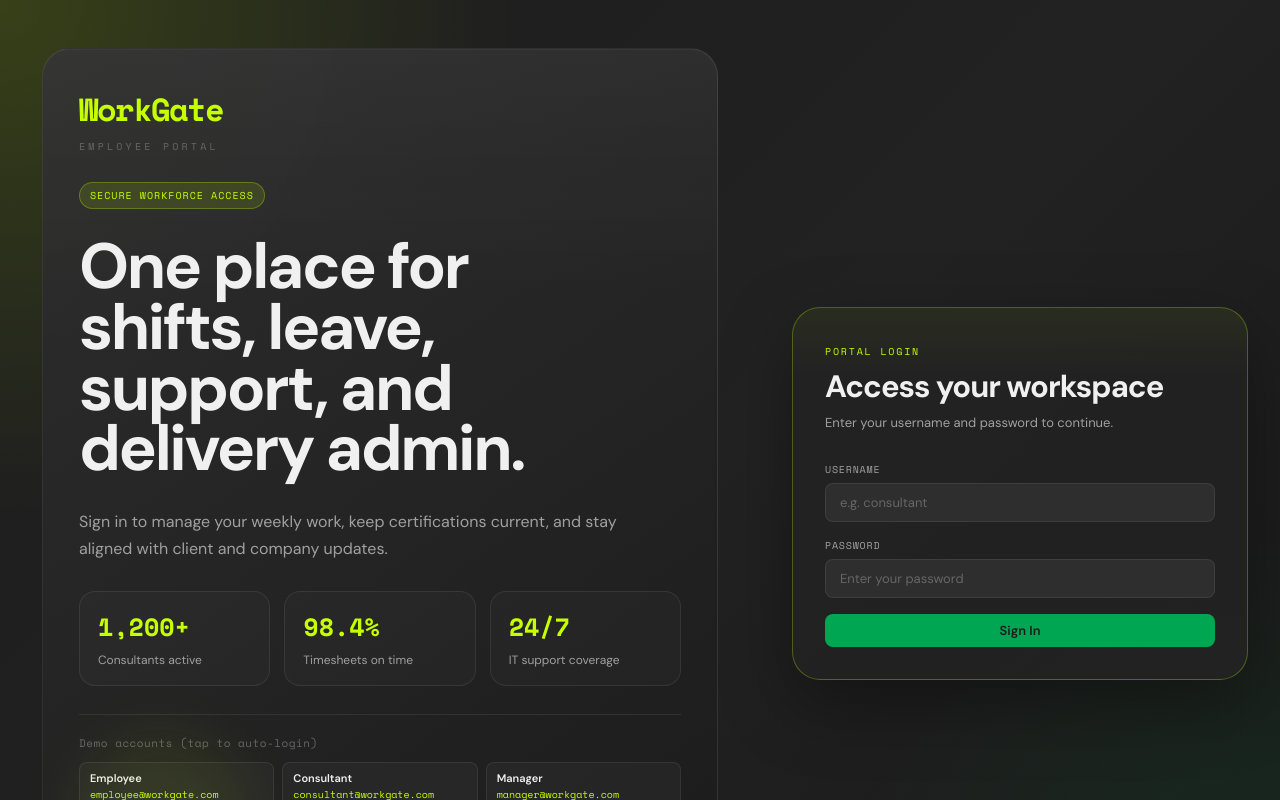
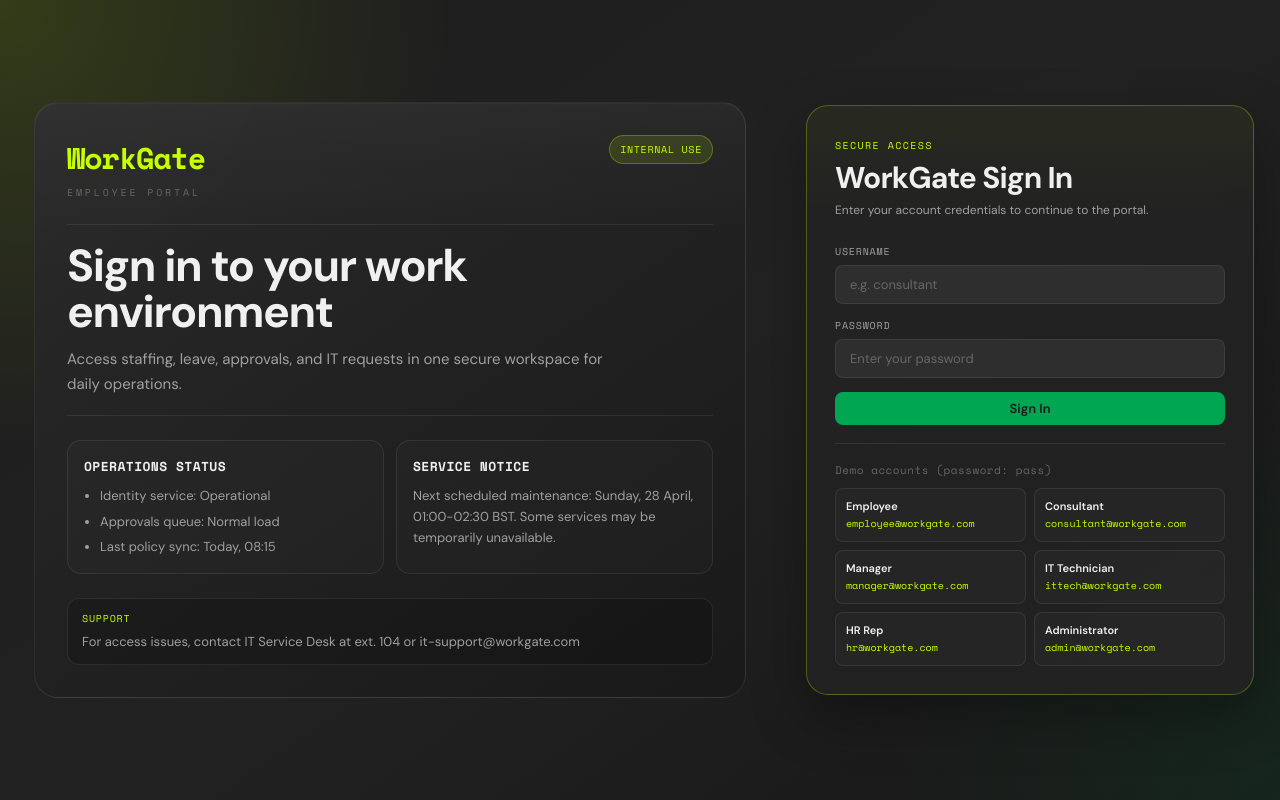
Before and after one commit to ChristopherRomano/WorkGate, a React (Vite) app in the folder WorkGate-frontend/FDM/: page /login in a window 1280 px wide. Shown: the top 800 px of the page. Built offline with nearby package versions, Linux system fonts and the light colour scheme.

Commit message:
updated login page
UI improvements

```diff
--- a/WorkGate-frontend/FDM/src/pages/Login.jsx
+++ b/WorkGate-frontend/FDM/src/pages/Login.jsx
@@ -3,12 +3,6 @@ import { useNavigate } from 'react-router-dom';
 import { useAuth } from '../context/AuthContext';
 import '../styles/components.css';
 import styles from './Login.module.css';
-
-const QUICK_STATS = [
-  { value: '1,200+', label: 'Consultants active' },
-  { value: '98.4%', label: 'Timesheets on time' },
-  { value: '24/7', label: 'IT support coverage' },
-];
 
 const ACCOUNTS = [
   { email: 'employee@workgate.com',   role: 'Employee' },
@@ -77,39 +71,44 @@ export default function Login() {
   return (
     <div className={styles.page}>
       <div className={styles.shell}>
-        <section className={styles.hero}>
-          <div className={styles.heroInner}>
-            <div className={styles.brand}>
-              <div className={styles.brandMark}>WorkGate</div>
-              <div className={styles.brandSub}>Employee Portal</div>
+        <section className={styles.workspace}>
+          <div className={styles.workspaceCard}>
+            <header className={styles.brandRow}>
+              <div>
+                <div className={styles.brandMark}>WorkGate</div>
+                <div className={styles.brandSub}>Employee Portal</div>
+              </div>
+              <span className={styles.badge}>Internal Use</span>
+            </header>
+
+            <div className={styles.workspaceIntro}>
+              <h1 className={styles.title}>Sign in to your work environment</h1>
+              <p className={styles.copy}>
+                Access staffing, leave, approvals, and IT requests in one secure workspace for daily operations.
+              </p>
             </div>
 
-            <span className={styles.kicker}>Secure workforce access</span>
-            <h1 className={styles.title}>One place for shifts, leave, support, and delivery admin.</h1>
-            <p className={styles.copy}>
-              Sign in to manage your weekly work, keep certifications current, and stay aligned with client and company updates.
-            </p>
+            <div className={styles.infoGrid}>
+              <article className={styles.infoCard}>
+                <h2 className={styles.infoTitle}>Operations Status</h2>
+                <ul className={styles.infoList}>
+                  <li>Identity service: Operational</li>
+                  <li>Approvals queue: Normal load</li>
+                  <li>Last policy sync: Today, 08:15</li>
+                </ul>
+              </article>
 
-            <div className={styles.metrics}>
-              {QUICK_STATS.map((item) => (
-                <div key={item.label} className={styles.metricCard}>
-                  <div className={styles.metricValue}>{item.value}</div>
-                  <div className={styles.metricLabel}>{item.label}</div>
-                </div>
-              ))}
+              <article className={styles.infoCard}>
+                <h2 className={styles.infoTitle}>Service Notice</h2>
+                <p className={styles.infoText}>
+                  Next scheduled maintenance: Sunday, 28 April, 01:00-02:30 BST. Some services may be temporarily unavailable.
+                </p>
+              </article>
             </div>
 
-            <div className={styles.demoBox}>
-              <div className={styles.demoLabel}>Demo accounts (tap to auto-login)</div>
-              <div className={styles.demoGrid}>
-                {ACCOUNTS.map(({ email, role }) => (
-                  <button key={email} className={styles.demoBtn} onClick={() => quickLogin(email)}>
-                    <span className={styles.demoRole}>{role}</span>
-                    <span className={styles.demoUser}>{email}</span>
-                    <span className={styles.demoPass}>password: pass</span>
-                  </button>
-                ))}
-              </div>
+            <div className={styles.supportBar}>
+              <span className={styles.supportLabel}>Support</span>
+              <p className={styles.supportText}>For access issues, contact IT Service Desk at ext. 104 or it-support@workgate.com</p>
             </div>
           </div>
         </section>
@@ -117,9 +116,9 @@ export default function Login() {
         <section className={styles.panelWrap}>
           <div className={`${styles.panel} animate-fade`}>
             <div className={styles.panelHeader}>
-              <span className={styles.panelEyebrow}>Portal Login</span>
-              <h2 className={styles.panelTitle}>Access your workspace</h2>
-              <p className={styles.panelCopy}>Enter your username and password to continue.</p>
+              <span className={styles.panelEyebrow}>Secure Access</span>
+              <h2 className={styles.panelTitle}>WorkGate Sign In</h2>
+              <p className={styles.panelCopy}>Enter your account credentials to continue to the portal.</p>
             </div>
 
             <form className={styles.form} onSubmit={handleSubmit}>
@@ -155,6 +154,18 @@ export default function Login() {
                 Sign In
               </button>
             </form>
+
+            <div className={styles.demoBox}>
+              <div className={styles.demoLabel}>Demo accounts (password: pass)</div>
+              <div className={styles.demoGrid}>
+                {ACCOUNTS.map(({ email, role }) => (
+                  <button key={email} className={styles.demoBtn} onClick={() => quickLogin(email)}>
+                    <span className={styles.demoRole}>{role}</span>
+                    <span className={styles.demoUser}>{email}</span>
+                  </button>
+                ))}
+              </div>
+            </div>
           </div>
         </section>
       </div>
--- a/WorkGate-frontend/FDM/src/pages/Login.module.css
+++ b/WorkGate-frontend/FDM/src/pages/Login.module.css
@@ -1,278 +1,235 @@
 .page {
   min-height: 100vh;
   background:
-    radial-gradient(circle at top left, rgba(197, 255, 0, 0.16), transparent 32%),
-    radial-gradient(circle at bottom right, rgba(0, 166, 81, 0.14), transparent 28%),
-    linear-gradient(135deg, var(--black) 0%, var(--black-2) 52%, #181818 100%);
+    radial-gradient(circle at top left, rgba(197, 255, 0, 0.14), transparent 30%),
+    radial-gradient(circle at bottom right, rgba(0, 166, 81, 0.1), transparent 26%),
+    linear-gradient(145deg, var(--black) 0%, var(--black-2) 50%, #171717 100%);
 }
 
 .shell {
   min-height: 100vh;
   display: grid;
-  grid-template-columns: minmax(0, 1.15fr) minmax(420px, 520px);
+  grid-template-columns: minmax(0, 1.2fr) minmax(420px, 500px);
 }
 
-.hero {
+.workspace {
   position: relative;
-  padding: 48px 42px;
+  padding: 42px 34px;
   display: flex;
-  align-items: stretch;
+  align-items: center;
 }
 
-.heroInner {
+.workspaceCard {
   width: 100%;
   border: 1px solid var(--border);
-  border-radius: 28px;
+  border-radius: 24px;
   background:
-    linear-gradient(180deg, rgba(255, 255, 255, 0.03), transparent 28%),
-    linear-gradient(145deg, rgba(46, 46, 46, 0.96), rgba(28, 28, 28, 0.94));
+    linear-gradient(180deg, rgba(255, 255, 255, 0.03), transparent 22%),
+    linear-gradient(145deg, rgba(42, 42, 42, 0.96), rgba(26, 26, 26, 0.94));
   box-shadow: inset 0 1px 0 rgba(255, 255, 255, 0.03);
-  padding: 36px;
+  padding: 32px;
   display: flex;
   flex-direction: column;
-  justify-content: space-between;
-  gap: 28px;
+  gap: 24px;
   overflow: hidden;
 }
 
-.heroInner::after {
-  content: '';
-  position: absolute;
-  inset: auto auto 72px 72px;
-  width: 180px;
-  height: 180px;
-  border-radius: 999px;
-  background: rgba(197, 255, 0, 0.08);
-  filter: blur(28px);
-  pointer-events: none;
+.brandRow {
+  display: flex;
+  align-items: flex-start;
+  justify-content: space-between;
+  gap: 12px;
 }
 
 .brandMark {
   font-family: var(--mono);
-  font-size: 32px;
+  font-size: 30px;
   font-weight: 700;
   color: var(--lime);
-  letter-spacing: -1.6px;
+  letter-spacing: -1.1px;
 }
 
 .brandSub {
-  margin-top: 6px;
+  margin-top: 5px;
   font-family: var(--mono);
   font-size: 10px;
-  letter-spacing: 3.2px;
+  letter-spacing: 2.8px;
   text-transform: uppercase;
   color: var(--text-dim);
 }
 
-.kicker {
+.badge {
   display: inline-flex;
   align-items: center;
-  width: fit-content;
-  padding: 5px 10px;
+  padding: 6px 10px;
   border-radius: 999px;
   border: 1px solid var(--lime-border);
   background: var(--lime-dim);
   color: var(--lime);
   font-family: var(--mono);
   font-size: 10px;
-  letter-spacing: 1px;
+  letter-spacing: 0.7px;
   text-transform: uppercase;
 }
 
+.workspaceIntro {
+  border-top: 1px solid var(--border);
+  border-bottom: 1px solid var(--border);
+  padding: 18px 0;
+}
+
 .title {
-  max-width: 12ch;
-  font-size: clamp(40px, 5vw, 68px);
-  line-height: 0.95;
-  letter-spacing: -2.4px;
+  max-width: 16ch;
+  font-size: clamp(32px, 3.5vw, 48px);
+  line-height: 1.03;
+  letter-spacing: -1.4px;
   color: var(--text);
 }
 
 .copy {
+  margin-top: 12px;
   max-width: 560px;
-  font-size: 16px;
-  line-height: 1.7;
+  font-size: 15px;
+  line-height: 1.65;
   color: var(--text-muted);
 }
 
-.metrics {
+.infoGrid {
   display: grid;
-  grid-template-columns: repeat(3, minmax(0, 1fr));
-  gap: 14px;
+  grid-template-columns: repeat(2, minmax(0, 1fr));
+  gap: 12px;
 }
 
-.metricCard {
-  padding: 16px 18px;
-  border-radius: 16px;
-  background: rgba(255, 255, 255, 0.02);
+.infoCard {
+  padding: 16px;
+  border-radius: 14px;
+  background: rgba(255, 255, 255, 0.015);
   border: 1px solid var(--border);
 }
 
-.metricValue {
+.infoTitle {
+  font-size: 13px;
+  letter-spacing: 0.4px;
+  text-transform: uppercase;
+  color: var(--text);
   font-family: var(--mono);
-  font-size: 25px;
-  font-weight: 700;
+}
+
+.infoList {
+  margin-top: 10px;
+  margin-left: 16px;
+  display: grid;
+  gap: 6px;
+  color: var(--text-muted);
+  font-size: 13px;
+  line-height: 1.5;
+}
+
+.infoText {
+  margin-top: 10px;
+  color: var(--text-muted);
+  font-size: 13px;
+  line-height: 1.6;
+}
+
+.supportBar {
+  border: 1px solid var(--border);
+  border-radius: 12px;
+  background: rgba(0, 0, 0, 0.16);
+  padding: 12px 14px;
+  display: grid;
+  gap: 6px;
+}
+
+.supportLabel {
+  font-family: var(--mono);
+  font-size: 10px;
+  letter-spacing: 0.8px;
+  text-transform: uppercase;
   color: var(--lime);
 }
 
-.metricLabel {
-  margin-top: 6px;
-  font-size: 12px;
+.supportText {
+  font-size: 13px;
   color: var(--text-muted);
-}
-
-.notice {
-  display: grid;
-  grid-template-columns: auto 1fr;
-  gap: 16px;
-  align-items: start;
-  padding-top: 20px;
-  border-top: 1px solid var(--border);
-}
-
-.noticeLabel {
-  padding: 5px 10px;
-  border-radius: 999px;
-  background: var(--green-muted);
-  color: var(--green-bright);
-  font-family: var(--mono);
-  font-size: 10px;
-  letter-spacing: 1px;
-  text-transform: uppercase;
-}
-
-.noticeBody {
-  max-width: 460px;
-  color: var(--text-muted);
-  font-size: 13px;
-  line-height: 1.7;
+  line-height: 1.55;
 }
 
 .panelWrap {
   display: flex;
   align-items: center;
   justify-content: center;
-  padding: 32px;
+  padding: 26px;
 }
 
 .panel {
   width: 100%;
-  border-radius: 28px;
+  border-radius: 22px;
   border: 1px solid var(--lime-border);
   background:
-    linear-gradient(180deg, rgba(197, 255, 0, 0.05), transparent 18%),
+    linear-gradient(180deg, rgba(197, 255, 0, 0.04), transparent 18%),
     rgba(34, 34, 34, 0.94);
-  box-shadow: 0 24px 70px rgba(0, 0, 0, 0.35);
-  padding: 32px;
+  box-shadow: 0 22px 56px rgba(0, 0, 0, 0.3);
+  padding: 28px;
 }
 
 .panelHeader {
-  margin-bottom: 28px;
+  margin-bottom: 24px;
 }
 
 .panelEyebrow {
   font-family: var(--mono);
   font-size: 10px;
-  letter-spacing: 1.8px;
+  letter-spacing: 1.4px;
   color: var(--lime);
   text-transform: uppercase;
 }
 
 .panelTitle {
-  margin-top: 10px;
-  font-size: 31px;
+  margin-top: 8px;
+  font-size: 30px;
   line-height: 1;
-  letter-spacing: -1px;
+  letter-spacing: -0.9px;
 }
 
 .panelCopy {
-  margin-top: 10px;
+  margin-top: 8px;
   color: var(--text-muted);
-  font-size: 13px;
-  line-height: 1.7;
+  font-size: 12px;
+  line-height: 1.6;
 }
 
 .form {
   display: grid;
-  gap: 16px;
-}
-
-.passwordRow {
-  display: flex;
-  align-items: center;
-  justify-content: space-between;
-  gap: 12px;
-}
-
-.inlineLink {
-  color: var(--lime);
-  font-size: 11px;
-  font-family: var(--mono);
-}
-
-.inlineLink:hover {
-  color: var(--text);
-}
-
-.formMeta {
-  display: flex;
-  align-items: center;
-  justify-content: space-between;
-  gap: 16px;
-}
-
-.checkRow {
-  display: inline-flex;
-  align-items: center;
-  gap: 10px;
-  color: var(--text-muted);
-  font-size: 12px;
-  text-transform: none;
-  letter-spacing: 0;
-  font-family: var(--sans);
-}
-
-.checkRow input {
-  accent-color: var(--lime);
-}
-
-.metaText {
-  font-family: var(--mono);
-  font-size: 10px;
-  color: var(--text-dim);
-  letter-spacing: 0.7px;
-  text-transform: uppercase;
+  gap: 14px;
 }
 
 .demoBox {
-  padding-top: 20px;
+  margin-top: 18px;
+  padding-top: 18px;
   border-top: 1px solid var(--border);
 }
 
 .demoLabel {
   font-size: 11px;
   color: var(--text-dim);
-  margin-bottom: 10px;
+  margin-bottom: 9px;
   font-family: var(--mono);
   letter-spacing: 0.5px;
 }
 
-.code {
-  color: var(--lime);
-  font-family: var(--mono);
-}
-
 .demoGrid {
   display: grid;
-  grid-template-columns: repeat(3, 1fr);
+  grid-template-columns: repeat(2, minmax(0, 1fr));
   gap: 8px;
 }
 
 .demoBtn {
   display: flex;
   flex-direction: column;
-  gap: 2px;
-  padding: 8px 10px;
-  background: rgba(255,255,255,0.03);
+  gap: 3px;
+  padding: 10px;
+  background: rgba(255, 255, 255, 0.02);
   border: 1px solid var(--border);
   border-radius: 8px;
   cursor: pointer;
@@ -283,6 +240,7 @@
 .demoBtn:hover {
   border-color: var(--lime-border);
   background: var(--lime-dim);
+  transform: translateY(-1px);
 }
 
 .demoRole {
@@ -295,12 +253,6 @@
 .demoUser {
   font-size: 10px;
   color: var(--lime);
-  font-family: var(--mono);
-}
-
-.demoPass {
-  font-size: 10px;
-  color: var(--text-dim);
   font-family: var(--mono);
 }
 
@@ -321,7 +273,7 @@
     linear-gradient(135deg, #e8e8e8 0%, #efefef 52%, #e4e4e4 100%);
 }
 
-:global([data-theme="light"]) .heroInner {
+:global([data-theme="light"]) .workspaceCard {
   background:
     linear-gradient(180deg, rgba(255,255,255,0.6), transparent 28%),
     linear-gradient(145deg, rgba(235,235,235,0.98), rgba(220,220,220,0.96));
@@ -335,7 +287,7 @@
   box-shadow: 0 24px 70px rgba(0,0,0,0.1);
 }
 
-:global([data-theme="light"]) .metricCard {
+:global([data-theme="light"]) .infoCard {
   background: rgba(0,0,0,0.03);
 }
 
@@ -347,41 +299,42 @@
   background: var(--lime-dim);
 }
 
+:global([data-theme="light"]) .supportBar {
+  background: rgba(255, 255, 255, 0.5);
+}
+
 @media (max-width: 1100px) {
   .shell {
     grid-template-columns: 1fr;
   }
 
-  .hero {
+  .workspace {
     padding-bottom: 0;
   }
 
   .title {
-    max-width: 16ch;
+    max-width: 20ch;
+  }
+
+  .infoGrid {
+    grid-template-columns: 1fr;
   }
 }
 
 @media (max-width: 720px) {
-  .hero,
+  .workspace,
   .panelWrap {
     padding: 18px;
   }
 
-  .heroInner,
+  .workspaceCard,
   .panel {
     padding: 24px;
     border-radius: 22px;
   }
 
-  .metrics {
+  .demoGrid {
     grid-template-columns: 1fr;
-  }
-
-  .notice,
-  .formMeta,
-  .passwordRow {
-    grid-template-columns: 1fr;
-    display: grid;
   }
 
   .form .btn {
```
